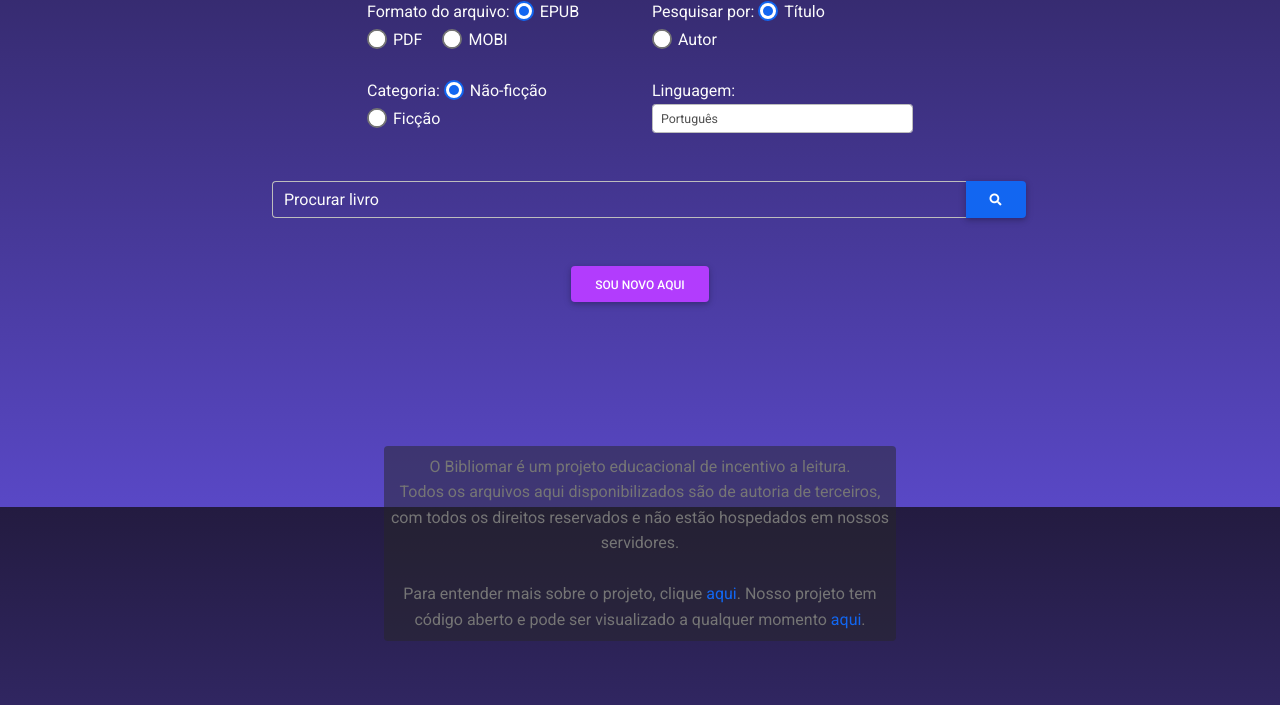
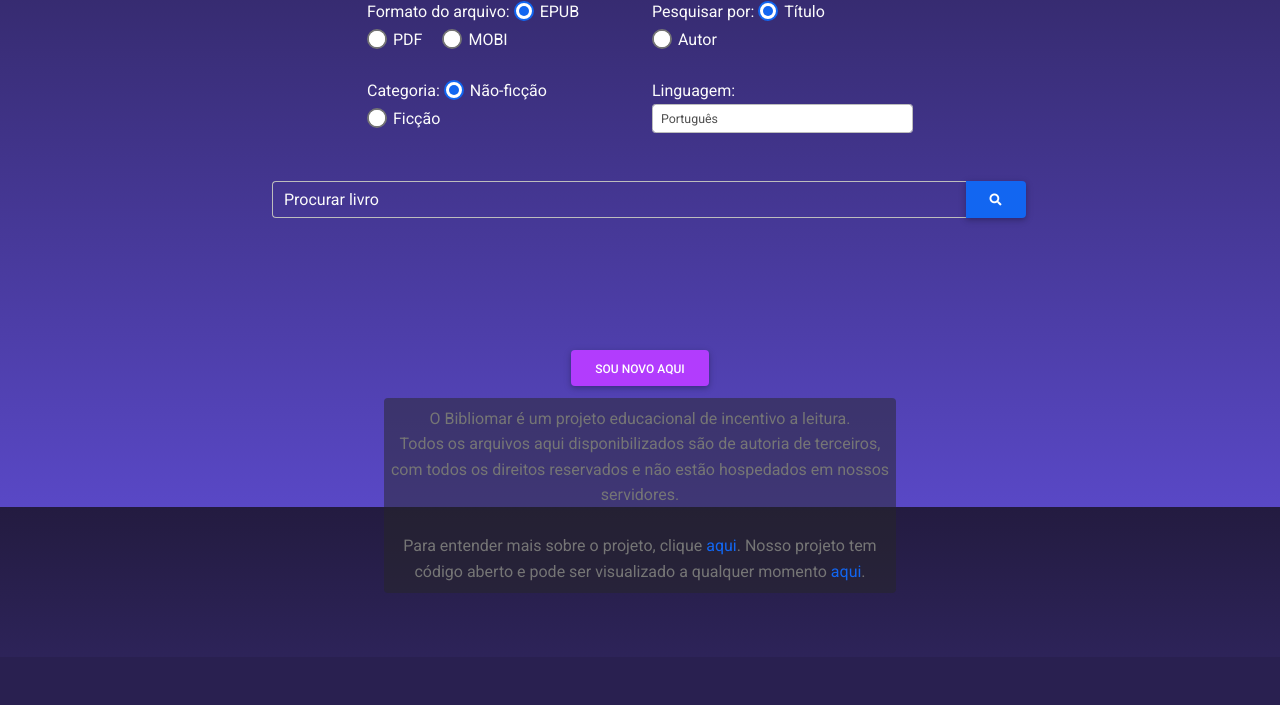
Before and after one commit to Lamarcke/Bibliomar, a Flask app: page / in a window 1280 px wide. Shown: the part 293-998 px from the top of the page. After the commit the page ends 886 px from the top, so only its background shows below. Run offline with Flask 2, Linux system fonts and the light colour scheme.

Commit message:
Now it's done.

```diff
--- a/app.py
+++ b/app.py
@@ -33,6 +33,8 @@ def search():
     list_ = search_handler(request.get_json())
     if list_ is None:
         print("List is none on endpoint.")
+        abort(400)
+    if list_ == 400:
         abort(400)
 
     list_json = json.dumps(list_)
--- a/metadatahandler.py
+++ b/metadatahandler.py
@@ -19,9 +19,11 @@ libup = True
 def libcheck():
     # This function checks if libgen is down. For some reason I was using threads for this, but it's better
     # to just run this every search call. It's more resource-heavy tho.
+    # Making this request without a valid header will return an 503 error.
     global libup
     try:
-        test = requests.head("https://libgen.rocks/", headers=headers,timeout=(5, 24))
+        test = requests.head("https://libgen.rocks/", headers=headers, timeout=(5, 24))
+        # This makes 503 raises an HTTPError Exception.
         test.raise_for_status()
         libup = True
         print("Libgenrocks is fine.")
@@ -57,9 +59,9 @@ def resolve_cover(md5):
     # If you make too many requests, libgenrocks will temporarily block you.
     # This scrapes for a single cover link, so use it with caution.
     # 1500-2000ms between each call is probably safe.
-    # It also scrapes for 3lib if librock is down.
+    # It also scrapes for 3lib if librock is down. Must run libcheck before this.
     # I personally believe it's better to send an empty cover than to keep the user waiting.
-    # Since I'm using heroku's free tier as a hosting solution, the timeout needs a lot of headroom.
+    # Making this request without a valid header will return an 503 error.
 
     global libup
     librock = "https://libgen.rocks/ads.php?md5=" + md5
--- a/static/js/main.js
+++ b/static/js/main.js
@@ -27,7 +27,7 @@ const errorHandler = (er) => {
 
     if (er.status === 400){
         errorP.className = "text-warning mt-5";
-        errorP.innerText = "Opa, não consegui encontrar nada com esses termos. Tente novamente.";
+        errorP.innerText = "Opa, não consegui encontrar nada com esses termos. Que tal procurar em outra categoria ou formato?";
     }
     else if (er.status === 500){
         errorP.className = "text-danger mt-5";
--- a/templates/index.html
+++ b/templates/index.html
@@ -191,14 +191,14 @@
 
     </div>
     <div class="row mt-5">
-        <div class="col d-flex flex-row justify-content-center">
-            <a id="newhere" class="btn btn-secondary" href="/newhere">Sou novo aqui</a>
+        <div class="col mt-5 d-flex flex-row justify-content-center">
+            <a id="newhere" class="position-relative top-100 btn btn-secondary" href="/newhere">Sou novo aqui</a>
         </div>
     </div>
 
     <div class="row mt-5 mb-5">
-        <div class="col mt-5 d-flex justify-content-center">
-            <p class="mt-5 text-muted disclaimer py-2 bg-dark bg-opacity-50 rounded text-center">
+        <div class="col d-flex justify-content-center">
+            <p class="text-muted position-relative top-0 disclaimer py-2 bg-dark bg-opacity-50 rounded text-center">
                 O Bibliomar é um projeto educacional de incentivo a leitura. <br>
                 Todos os arquivos aqui disponibilizados são de autoria de terceiros, com todos os direitos reservados
                 e não estão hospedados em nossos servidores.<br><br>
--- a/templates/newhere.html
+++ b/templates/newhere.html
@@ -100,8 +100,8 @@
                       <p>Você pode tirar mais dúvidas lendo o resto da página, mas nós tentamos deixar o site o mais
                       intuitivo possível. Lembrando que estamos sempre abertos a sugestões e perguntas. Basta entrar
                       em contato pelo e-mail.</p>
-
-
+                      <p>Uma dica: infelizmente, a maior parte da literatura brasileira não está disponível em PDF no
+                      LibraryGenesis, então recomendamos usar outros formatos como o ePub.</p>
 
 
                   </div>
@@ -256,7 +256,7 @@
                     aria-expanded="false"
                     aria-controls="collapseFive"
                   >
-                    Ainda tenho alguma dúvida ou sugestão.
+                    Ainda tenho alguma dúvida.
                   </button>
                 </h2>
 
```
Also changed, not shown: search.py (+6 -4 lines).
